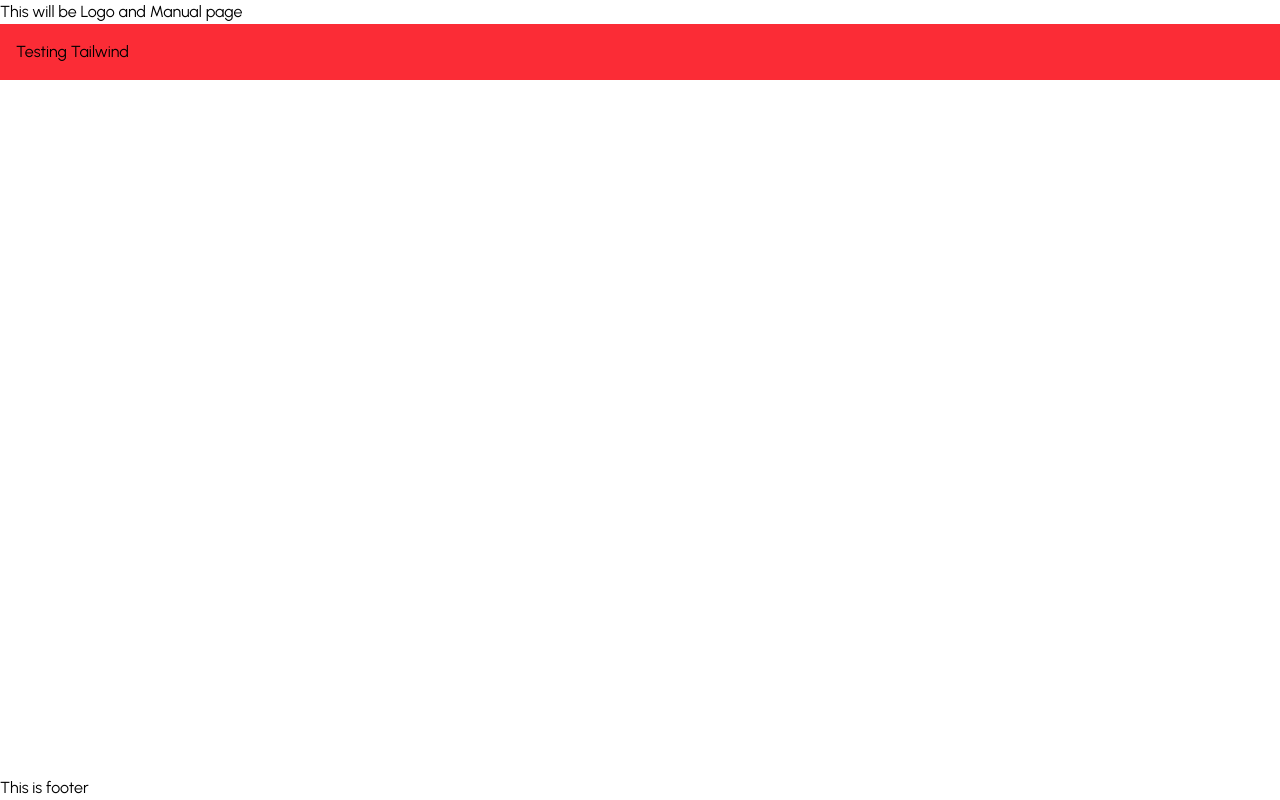
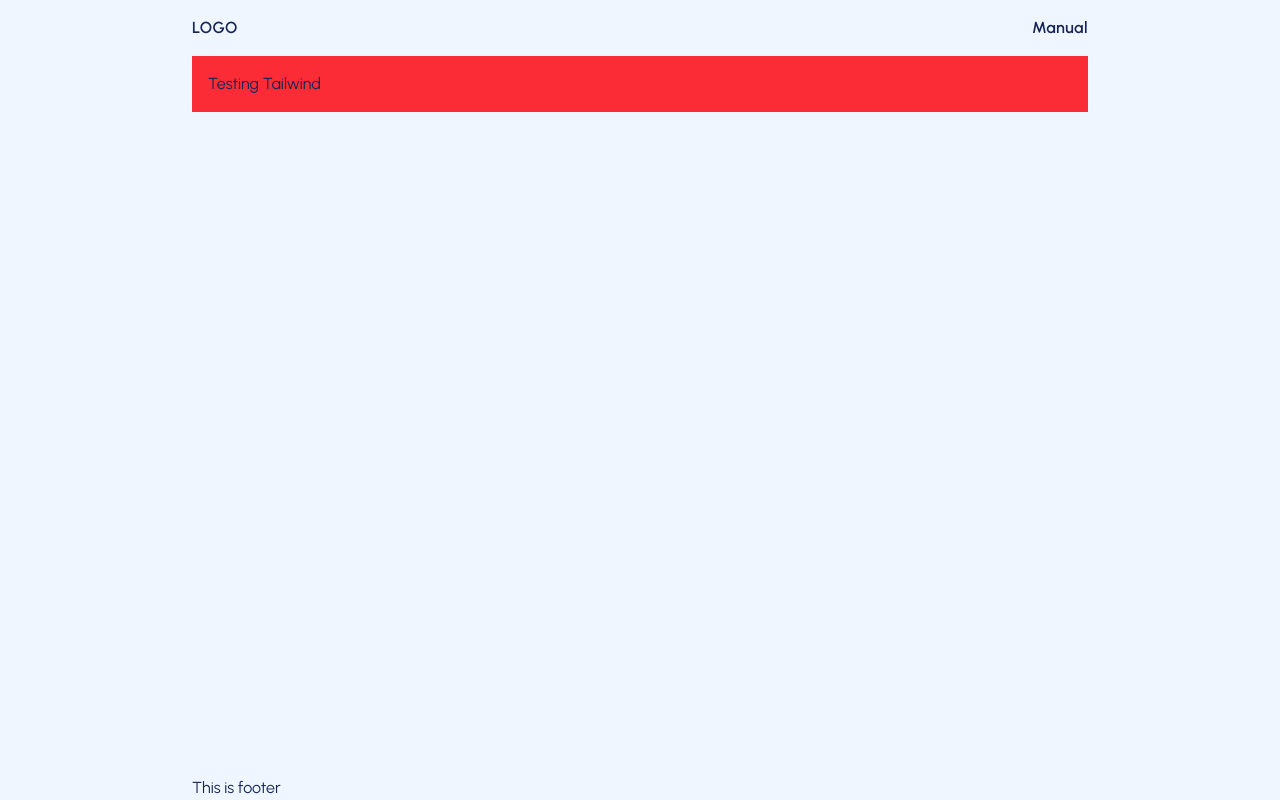
Before and after one commit to EgorFray/fdword, a React (Vite) app in the folder frontend/: page /dashboard in a window 1280 px wide. Built offline with nearby package versions, Linux system fonts and the light colour scheme.

Commit message:
Header styling

```diff
--- a/frontend/index.html
+++ b/frontend/index.html
@@ -12,7 +12,7 @@
     />
     <title>frontend</title>
   </head>
-  <body>
+  <body class="m-auto max-w-4xl bg-blue-50 text-blue-950">
     <div id="root"></div>
     <script type="module" src="/src/main.jsx"></script>
   </body>
--- a/frontend/src/ui/AppLayout.jsx
+++ b/frontend/src/ui/AppLayout.jsx
@@ -6,7 +6,7 @@ function AppLayout() {
   return (
     <div className="flex min-h-screen flex-col">
       <Header />
-      <main className="max-w-456 flex-1">
+      <main className="flex-1">
         <Outlet />
       </main>
       <Footer />
--- a/frontend/src/ui/Header.jsx
+++ b/frontend/src/ui/Header.jsx
@@ -1,5 +1,15 @@
+import { NavLink } from "react-router-dom";
+import Logo from "./Logo";
+
 function Header() {
-  return <div>This will be Logo and Manual page</div>;
+  return (
+    <header className="text-md my-4 flex items-center justify-between font-semibold tracking-wide">
+      <Logo />
+      <NavLink to="/manual" className="transition-colors hover:text-blue-800">
+        Manual
+      </NavLink>
+    </header>
+  );
 }
 
 export default Header;
--- /dev/null
+++ b/frontend/src/ui/Logo.jsx
@@ -0,0 +1,5 @@
+function Logo() {
+  return <div>LOGO</div>;
+}
+
+export default Logo;
```
